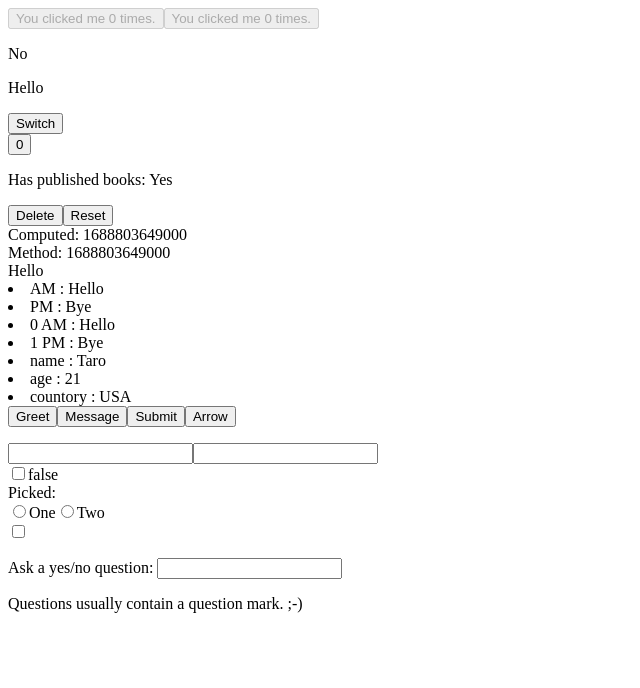
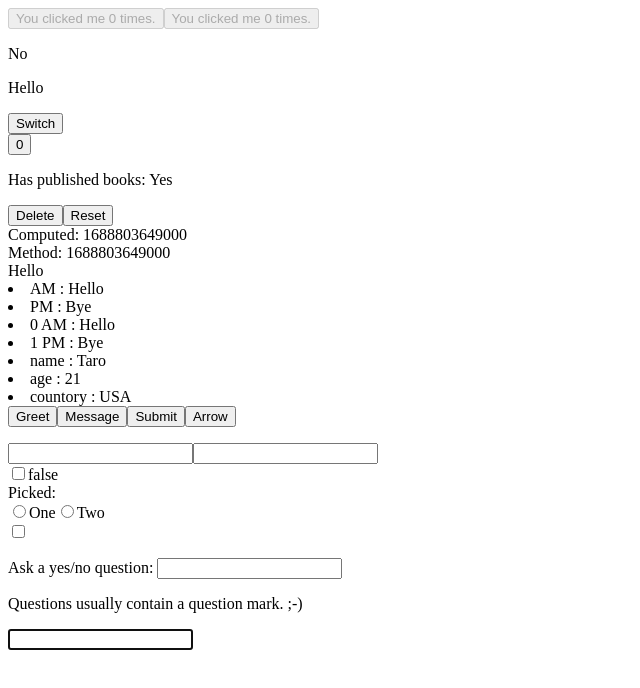
Before and after one commit to koyamal/pra_vue3, a Vue app in the folder vuePractive/: page / in a window 1280 px wide. Shown: the top 688 px of the page, without its empty margins (0-640 px from the left). Built offline with nearby package versions, Linux system fonts and the light colour scheme.

Commit message:
Use ref/$ref

```diff
--- a/vuePractive/src/App.vue
+++ b/vuePractive/src/App.vue
@@ -108,9 +108,9 @@ export default {
     },
   },
 
-  // mounted() {
-  //   console.log("mounted");
-  // },
+  mounted() {
+    this.$refs.input.focus()
+  },
   // beforeUpdate() {
   //   console.log("beforeUpdate");
   // },
@@ -193,4 +193,7 @@ export default {
     </p>
     <p>{{ answer }}</p>
   </div>
+  <div>
+    <input ref="input" />
+  </div>
 </template>
```
